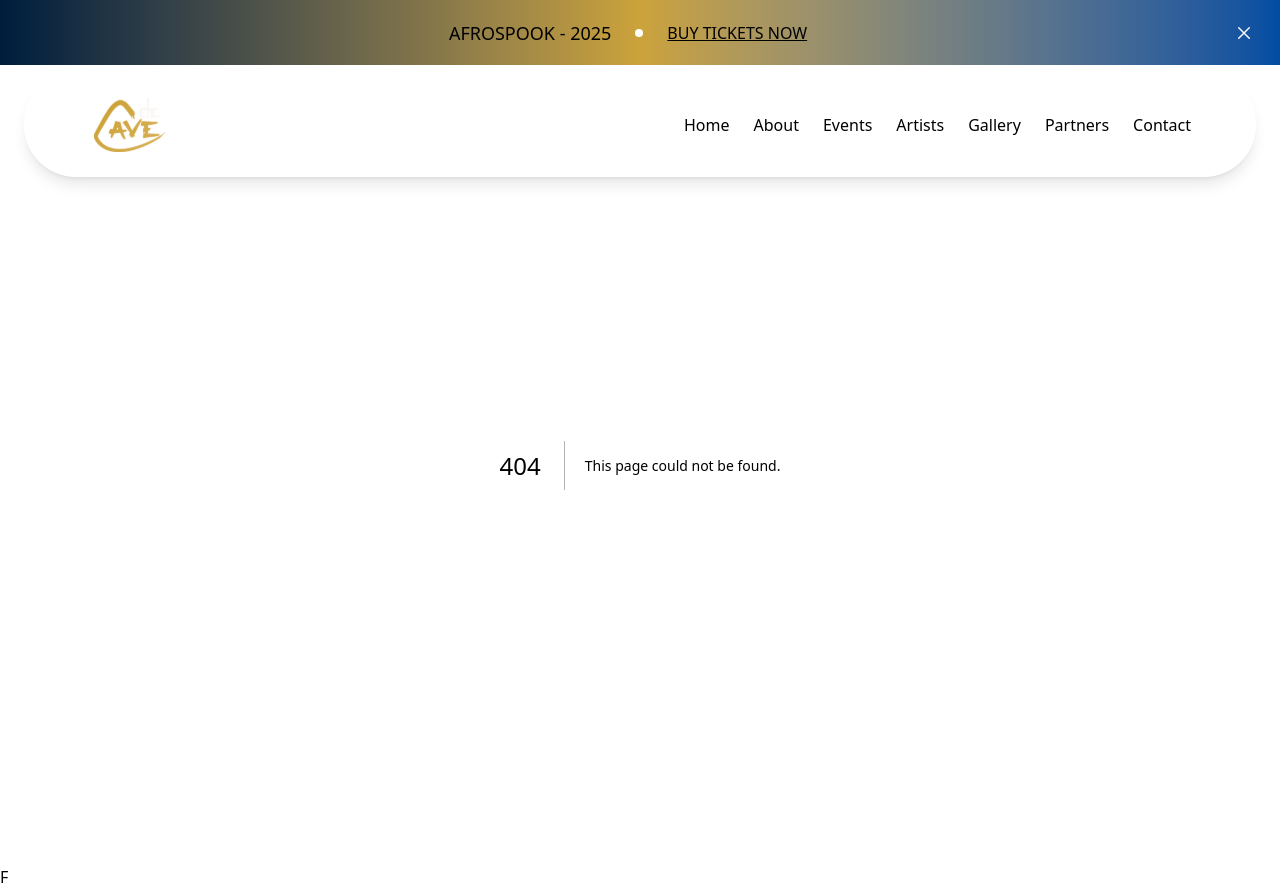
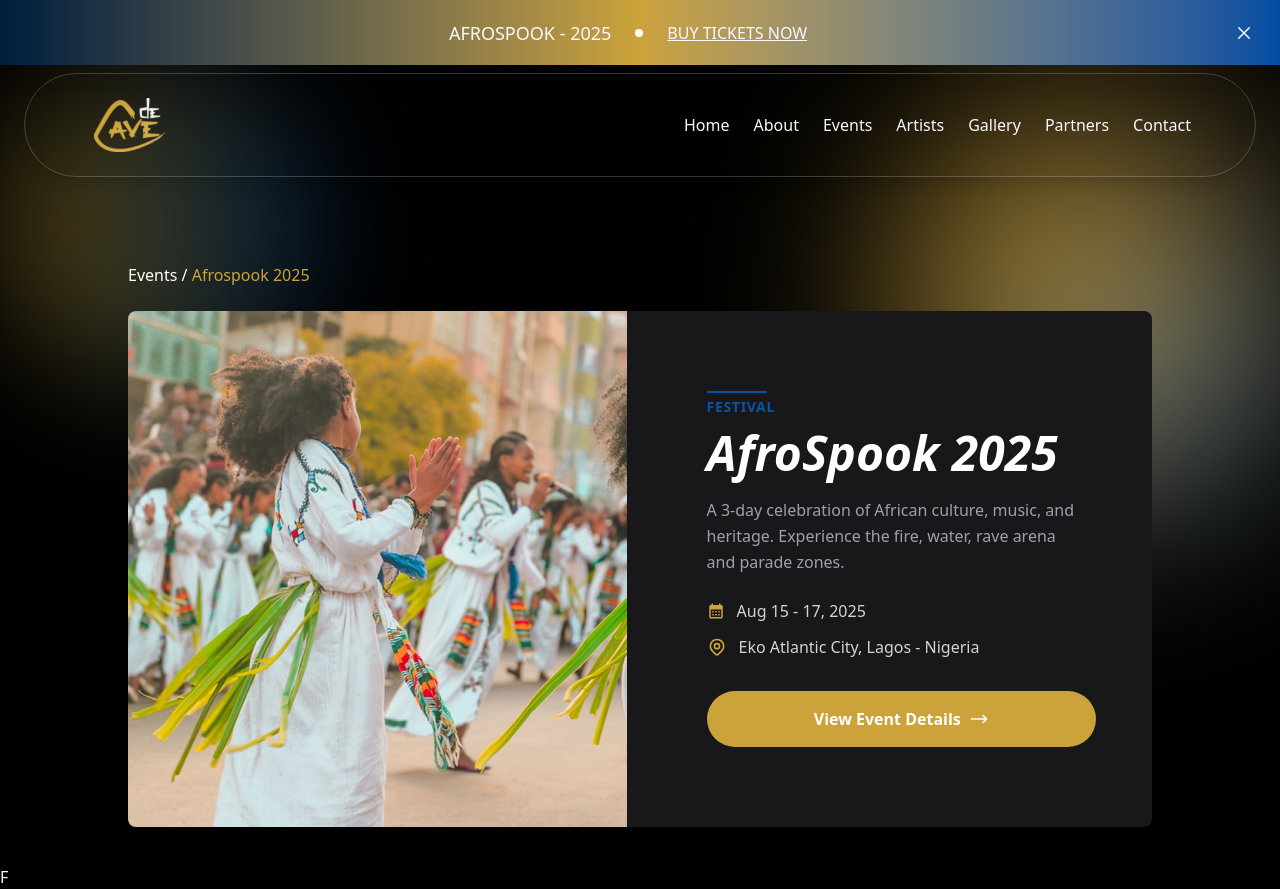
Before and after one commit to novtryx/decave, a Next.js app: page /event/afrospook-2025 in a window 1280 px wide. Before the commit this address had no page. Built offline with nearby package versions, Linux system fonts and the light colour scheme.

Commit message:
started event details page

```diff
--- /dev/null
+++ b/app/event/[id]/page.tsx
@@ -0,0 +1,35 @@
+"use client";
+
+import { FeaturedEventCard } from "@/components/events/ui/FeaturedEventCard";
+
+export default function EventPage({ params }: { params: { id: string } }) {
+  return (
+    <div className="min-h-screen  bg-black text-white">
+      {/* Header Section */}
+      <section className="relative px-4 lg:px-32 w-full pt-40 flex flex-col gap-6 justify-center items-start h-auto min-h-screen overflow-hidden">
+        {/* Background blur effects */}
+        <div className="absolute top-0 left-0 w-80 h-80 bg-linear-to-r bg-[#56410C] to-[#001D3D] rounded-full opacity-100 blur-[60px]"></div>
+        <div className="absolute top-[30%] right-0 w-96 h-96 bg-linear-to-tl from-[#64a9f2] via-[#80682e] to-[#ddad31] rounded-full opacity-100 blur-[100px] transform -translate-y-1/2"></div>
+
+        <div className="flex justify-left z-10">
+          <h3>
+            Events / <span className="text-[#cca33a]">Afrospook 2025</span>
+          </h3>
+        </div>
+
+        <div className="w-full z-10">
+          {/* Your content goes here */}
+          <FeaturedEventCard
+            image="/events/afrospook-event-img.png"
+            category="FESTIVAL"
+            title="AfroSpook 2025"
+            description="A 3-day celebration of African culture, music, and heritage. Experience the fire, water, rave arena and parade zones."
+            dateRange="Aug 15 - 17, 2025"
+            location="Eko Atlantic City, Lagos - Nigeria"
+            onViewDetails={() => console.log("/event/afrospook-2025")}
+          />
+        </div>
+      </section>
+    </div>
+  );
+}
--- a/components/events/sections/MainSection.tsx
+++ b/components/events/sections/MainSection.tsx
@@ -11,9 +11,12 @@ import ViewMoreButton from "@/components/layout/ViewMoreButton";
 import SectionHeader from "@/components/layout/sectionHeader";
 import CallToAction from "@/components/layout/CallToAction";
 import Image from "next/image";
+import { useRouter } from "next/navigation";
 
 export default function MainSection() {
   const [activeTab, setActiveTab] = useState("all");
+  const router = useRouter();
+
   return (
     <div className="">
       {/* Tab Navigation */}
@@ -70,11 +73,12 @@ export default function MainSection() {
           image="/events/afrospook-event-img.png"
           attendees="10K+"
           category="FESTIVAL"
+          label="UPCOMING"
           title="AfroSpook 2025"
           description="A 3-day celebration of African culture, music, and heritage. Experience the fire, water, rave arena and parade zones."
           dateRange="Aug 15 - 17, 2025"
           location="Eko Atlantic City, Lagos - Nigeria"
-          onViewDetails={() => alert("ok")}
+          onViewDetails={() => router.push('/event/afrospook-2025')}
         />
       </section>
 
--- a/components/events/ui/FeaturedEventCard.tsx
+++ b/components/events/ui/FeaturedEventCard.tsx
@@ -7,6 +7,7 @@ import { MdCalendarMonth } from 'react-icons/md';
 interface FeaturedEventCardProps {
   image: string;
   attendees?: string;
+  label?: string;
   category?: string;
   title: string;
   description: string;
@@ -20,6 +21,7 @@ export const FeaturedEventCard: React.FC<FeaturedEventCardProps> = ({
   attendees,
   category,
   title,
+  label,
   description,
   dateRange,
   location,
@@ -42,11 +44,12 @@ export const FeaturedEventCard: React.FC<FeaturedEventCardProps> = ({
           </div>
         )}
 
-
+        {label && (
           <div className="absolute top-4 left-4 bg-[#0854a7] backdrop-blur-sm rounded-full px-4 py-2 flex items-center gap-2 z-10">
             <FaRegClock className='text-white' />
-            <span className="text-white text-sm font-medium">UPCOMING</span>
+            <span className="text-white text-sm font-medium">{label}</span>
           </div>
+          )}
 
       </div>
 
```
